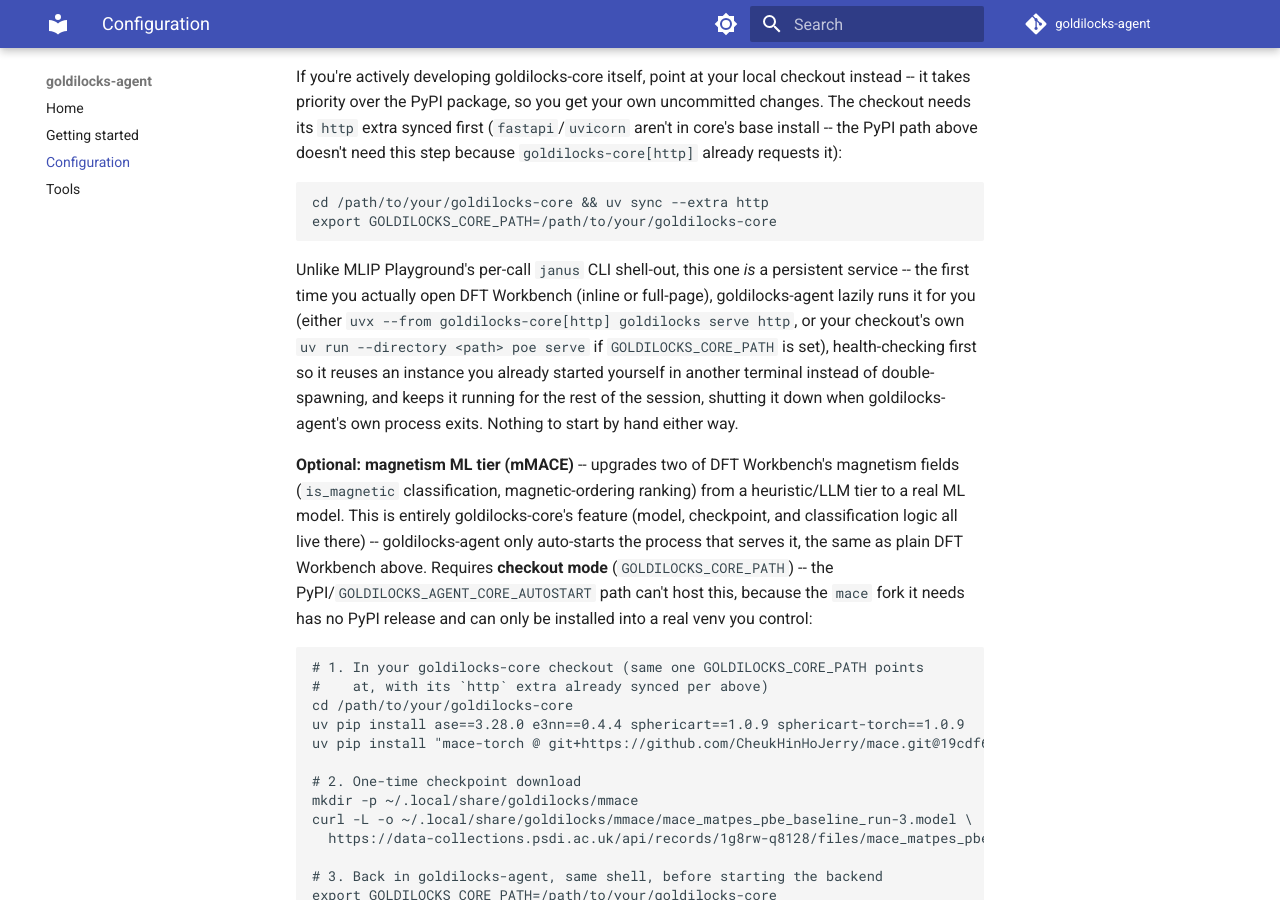
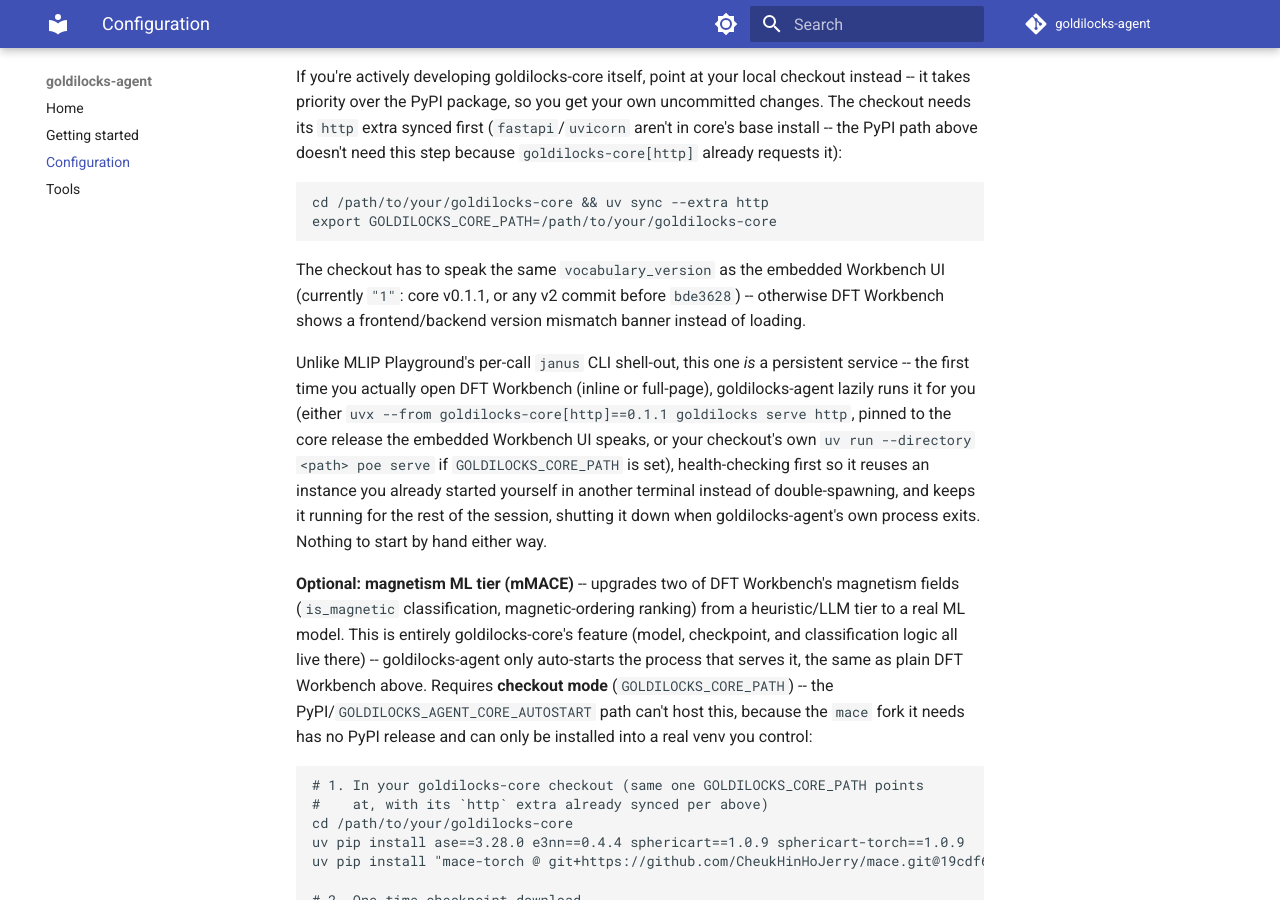
Before and after one commit to stfc/goldilocks-agent, an MkDocs documentation site: the page built from docs/configuration.md, in a window 1280 px wide and 900 px high, scrolled down 1019 px. Built offline with MkDocs 1.6.1 and Material for MkDocs 9.7.7, drawn with Linux system fonts in a browser that asks for light colours; comment, search, counter and statistics services are not loaded.

Commit message:
core_server: pin PyPI mode to goldilocks-core 0.1.1
PyPI/autostart mode ran a bare `uvx --from goldilocks-core[http]`, so it
resolved whatever release is newest on PyPI. The vendored
goldilocks-workbench tarball only accepts a core whose /capabilities
vocabulary_version matches its own ("1"), and core's v2 line moved to
"2" in bde3628. The next core release on PyPI would therefore have
broken DFT Workbench on every fresh PyPI-mode install.

Pin the requirement to the release the Dockerfile already clones
(CORE_PYPI_REQUIREMENT), use it in the spawn command and the startup
hint, and note in the docs that a GOLDILOCKS_CORE_PATH checkout must
speak the same vocabulary as the embedded UI.

````diff
--- a/docs/configuration.md
+++ b/docs/configuration.md
@@ -58,10 +58,16 @@ cd /path/to/your/goldilocks-core && uv sync --extra http
 export GOLDILOCKS_CORE_PATH=/path/to/your/goldilocks-core
 ```
 
+The checkout has to speak the same `vocabulary_version` as the embedded
+Workbench UI (currently `"1"`: core v0.1.1, or any v2 commit before
+`bde3628`) -- otherwise DFT Workbench shows a frontend/backend version
+mismatch banner instead of loading.
+
 Unlike MLIP Playground's per-call `janus` CLI shell-out, this one *is* a
 persistent service -- the first time you actually open DFT Workbench
 (inline or full-page), goldilocks-agent lazily runs it for you (either
-`uvx --from goldilocks-core[http] goldilocks serve http`, or your
+`uvx --from goldilocks-core[http]==0.1.1 goldilocks serve http`,
+pinned to the core release the embedded Workbench UI speaks, or your
 checkout's own `uv run --directory <path> poe serve` if
 `GOLDILOCKS_CORE_PATH` is set), health-checking first so it reuses an
 instance you already started yourself in another terminal instead of
````
Also changed, not shown: README.md (+7 -1 lines), 3 other files.
